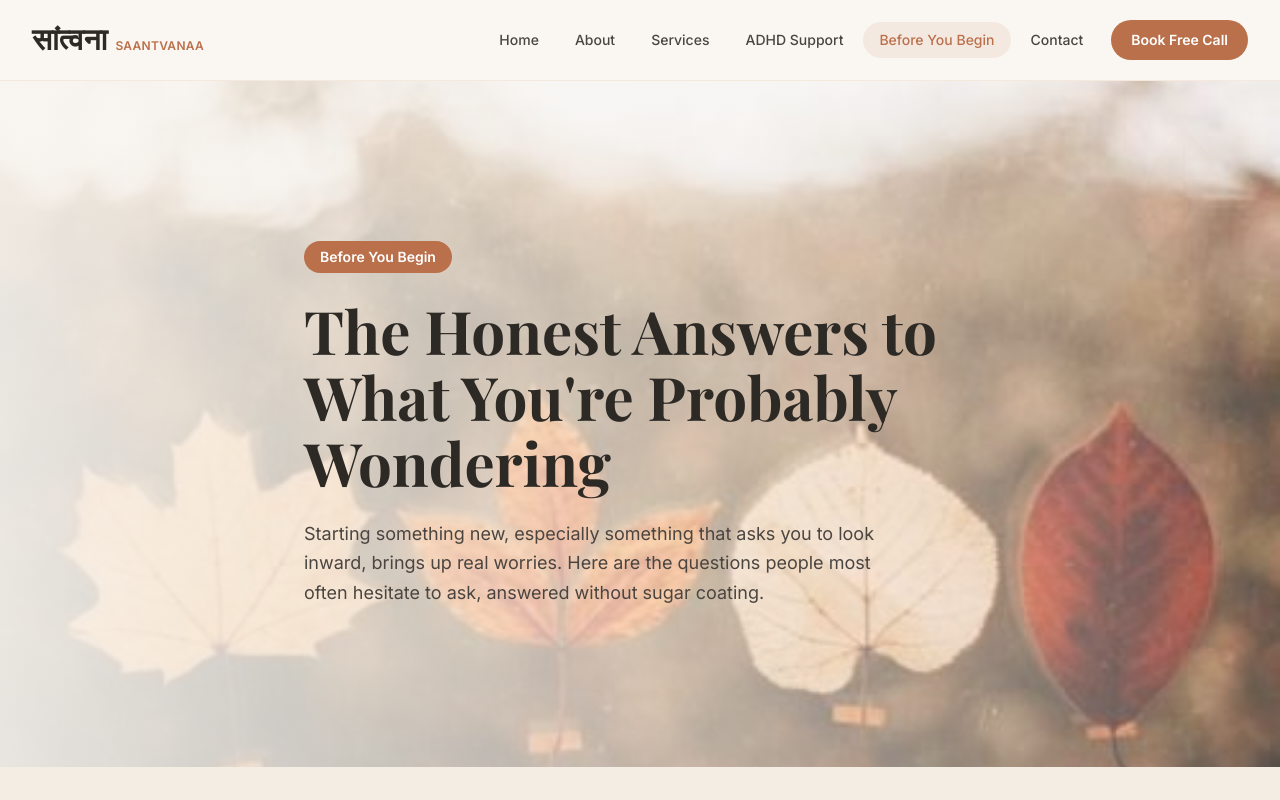
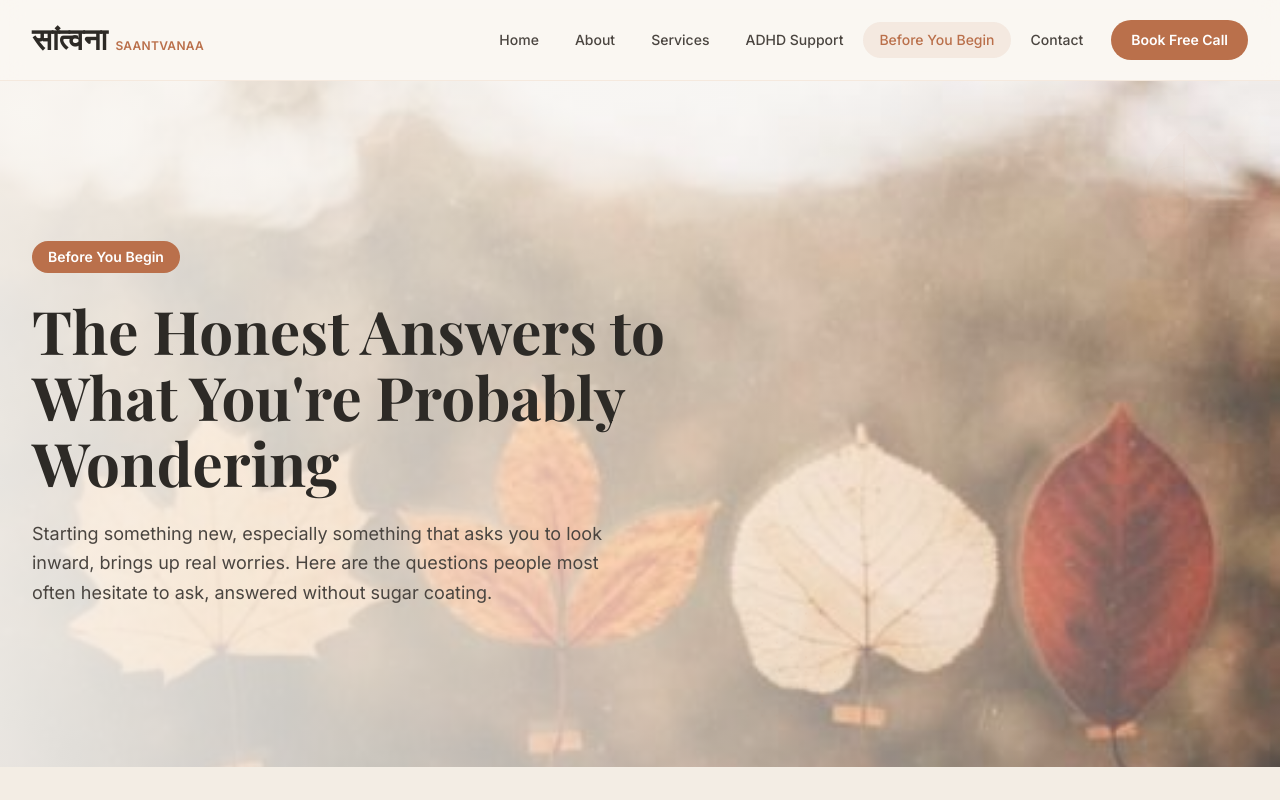
Before and after one commit to tanayapsyche/Saantvanaa, a Next.js app: page /before-you-begin in a window 1280 px wide. Shown: the top 800 px of the page. Built offline with nearby package versions, Linux system fonts and the light colour scheme; a web font is replaced by a local one.

Commit message:
Left-align hero content on Services/BYB/Contact (w-full container)

```diff
--- a/src/app/before-you-begin/BeforeYouBeginContent.tsx
+++ b/src/app/before-you-begin/BeforeYouBeginContent.tsx
@@ -29,8 +29,8 @@ export function BeforeYouBeginContent() {
         <LeafDecoration className="absolute top-10 right-10 w-28 h-28 text-accent opacity-25 hidden lg:block" />
         <DotsPattern className="absolute bottom-12 right-1/3 w-28 h-28 text-accent opacity-30 hidden lg:block" />
 
-        <div className="relative max-w-7xl mx-auto px-4 sm:px-6 lg:px-8 py-24 sm:py-32 lg:py-40">
-          <div className="max-w-2xl">
+        <div className="relative w-full max-w-7xl mx-auto px-4 sm:px-6 lg:px-8 py-24 sm:py-32 lg:py-40">
+          <div className="max-w-2xl text-left">
             <motion.div
               initial={{ opacity: 0, y: 20 }}
               animate={{ opacity: 1, y: 0 }}
--- a/src/app/contact/ContactContent.tsx
+++ b/src/app/contact/ContactContent.tsx
@@ -28,8 +28,8 @@ export function ContactContent() {
         <LeafDecoration className="absolute top-10 right-10 w-28 h-28 text-accent opacity-25 hidden lg:block" />
         <Sprig className="absolute top-20 left-8 w-24 h-36 text-accent opacity-25 hidden lg:block" />
 
-        <div className="relative max-w-7xl mx-auto px-4 sm:px-6 lg:px-8 py-24 sm:py-32 lg:py-40">
-          <div className="max-w-2xl">
+        <div className="relative w-full max-w-7xl mx-auto px-4 sm:px-6 lg:px-8 py-24 sm:py-32 lg:py-40">
+          <div className="max-w-2xl text-left">
             <motion.div
               initial={{ opacity: 0, y: 20 }}
               animate={{ opacity: 1, y: 0 }}
--- a/src/app/services/ServicesContent.tsx
+++ b/src/app/services/ServicesContent.tsx
@@ -77,8 +77,8 @@ export function ServicesContent() {
         <LeafDecoration className="absolute top-16 left-8 w-24 h-24 text-accent opacity-30 hidden md:block" />
         <LeafDecoration className="absolute bottom-10 right-16 w-24 h-24 text-accent opacity-25 hidden md:block rotate-180" />
 
-        <div className="relative max-w-7xl mx-auto px-4 sm:px-6 lg:px-8 py-24 sm:py-32 lg:py-40">
-          <div className="max-w-2xl">
+        <div className="relative w-full max-w-7xl mx-auto px-4 sm:px-6 lg:px-8 py-24 sm:py-32 lg:py-40">
+          <div className="max-w-2xl text-left">
             <motion.div
               initial={{ opacity: 0, y: 20 }}
               animate={{ opacity: 1, y: 0 }}
```
